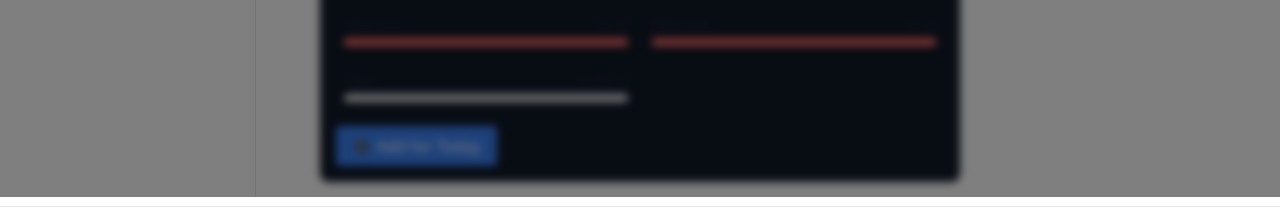
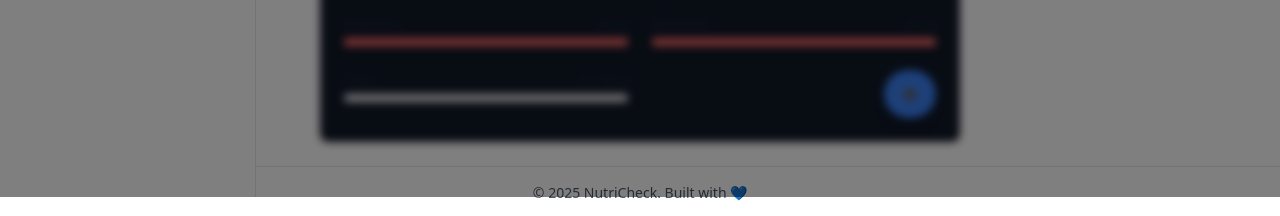
Before and after one commit to saurabh-saha/nutricheck, a React (Vite) app: page /track in a window 1280 px wide. Shown: the part 603-819 px from the top of the page. Built offline with nearby package versions, Linux system fonts and the light colour scheme; no server answers.

Commit message:
add new food

```diff
--- a/src/components/AddFoodDialog.jsx
+++ b/src/components/AddFoodDialog.jsx
@@ -18,8 +18,11 @@ export default function AddFoodDialog({ setHistory, setTodayData }) {
   return (
     <Dialog>
       <DialogTrigger asChild>
-        <button className="bg-blue-500 text-white px-4 py-2 rounded shadow">
-          ➕ Add for Today
+        <button
+          className="fixed bottom-6 right-6 bg-blue-500 text-white px-4 py-3 rounded-full shadow-lg hover:bg-blue-600 focus:outline-none focus:ring-2 focus:ring-blue-400"
+          aria-label="Add food for today"
+        >
+          ➕
         </button>
       </DialogTrigger>
 
```
